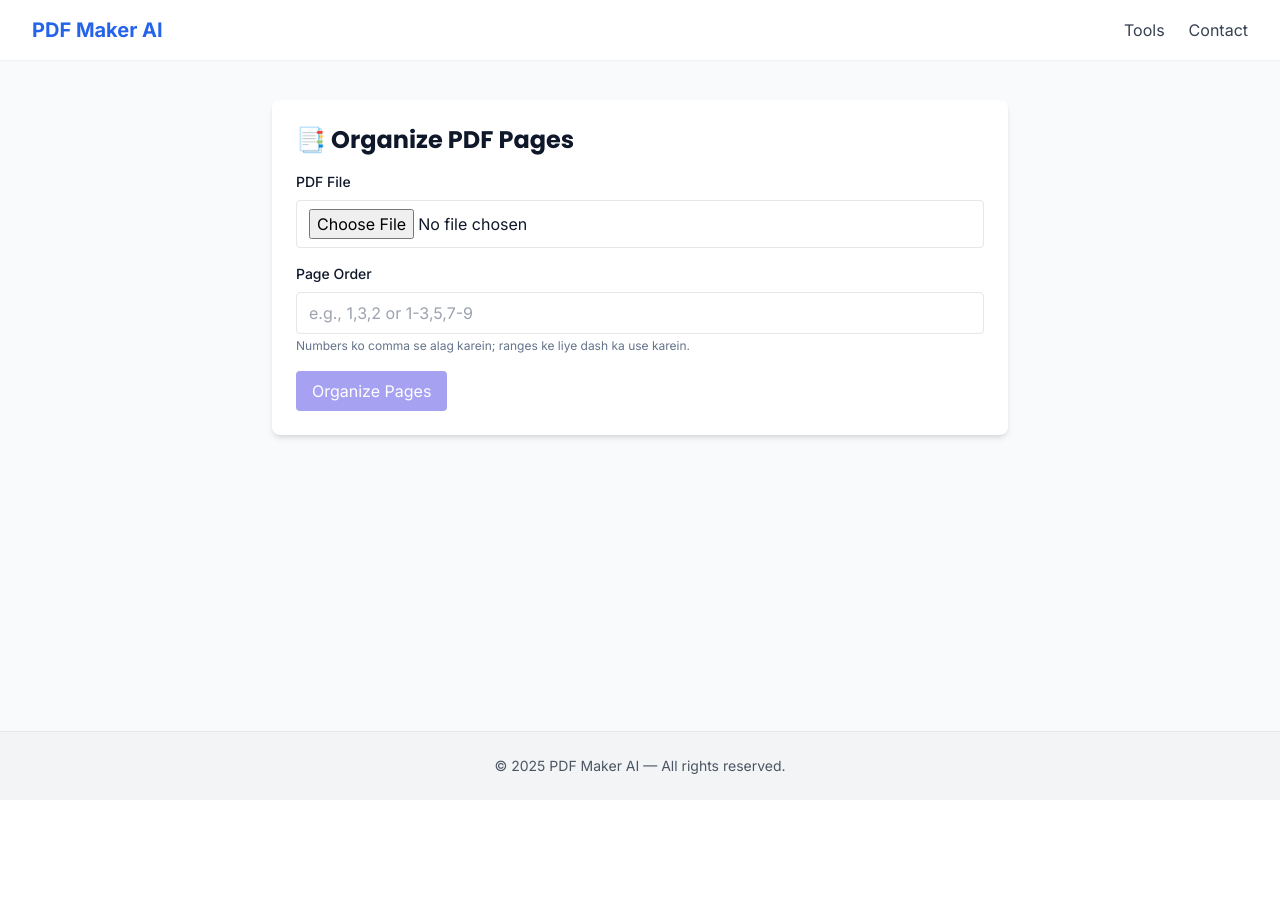
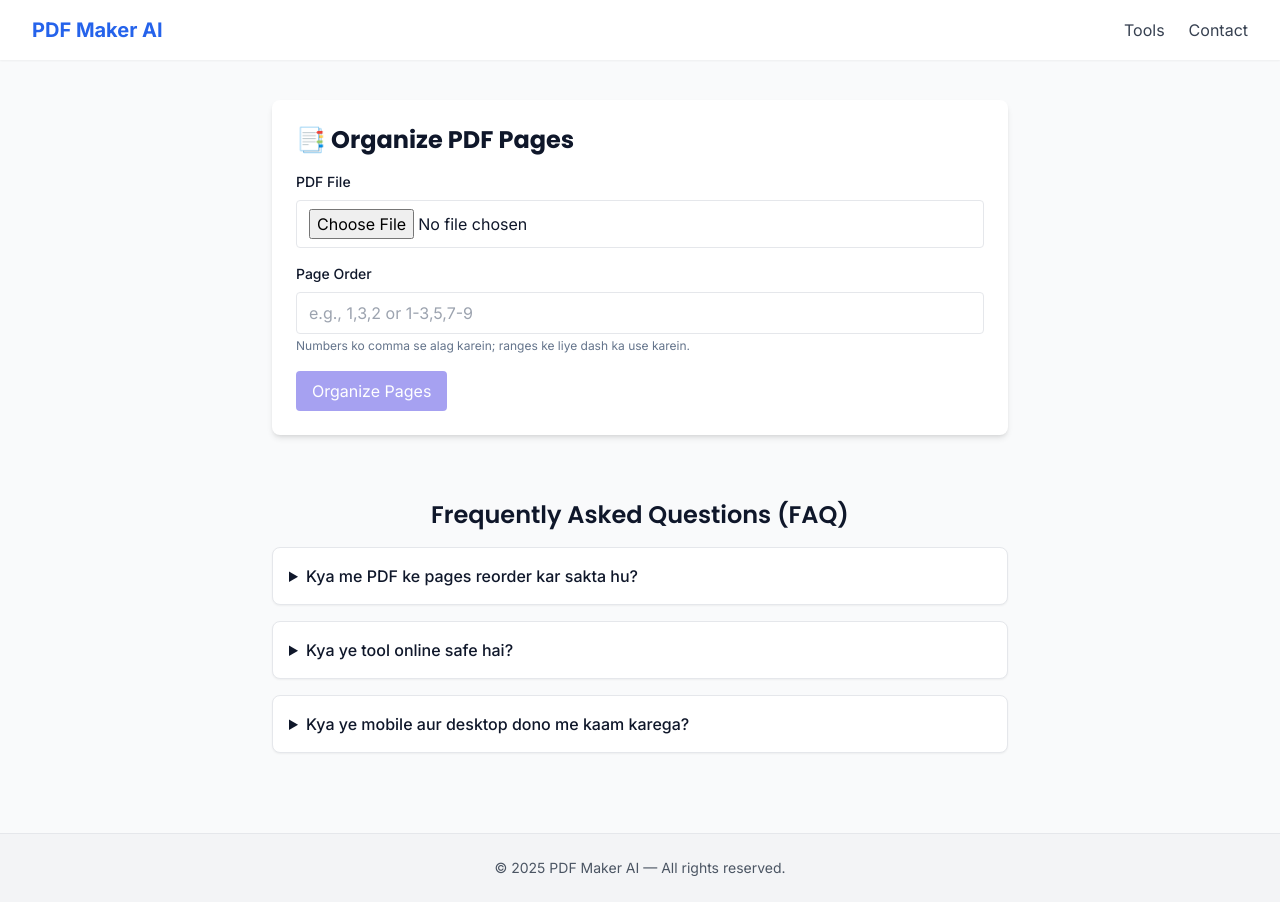
Before and after one commit to studybuild576-commits/my-tool-website, a Next.js app: page /pdf-organize in a window 1280 px wide. Before the commit the page ends 800 px from the top, so only its background shows below. Built offline with nearby package versions, Linux system fonts and the light colour scheme.

Commit message:
Update page.tsx

```diff
--- a/app/pdf-organize/page.tsx
+++ b/app/pdf-organize/page.tsx
@@ -5,51 +5,148 @@ import PDFOrganizeTool from "@/components/PDFOrganizeTool";
 export const metadata: Metadata = {
   title: "Organize PDF Pages — Reorder, Select Ranges (Free, Private)",
   description:
-    "PDF pages ko reorder karein ya custom ranges choose karein (e.g., 1,3,2 ya 1-3,5,7-9). In‑browser processing, bina upload.",
+    "PDF pages ko reorder karein ya custom ranges choose karein (jaise 1,3,2 ya 1-3,5,7-9). Browser ke andar hi process hota hai — koi upload nahi, bilkul safe aur private.",
   keywords: [
     "organize pdf","reorder pdf pages","select pdf pages","page ranges pdf",
     "custom order pdf","pdf arrange pages","pdf page order","pdf-lib organize",
     "client side pdf","in browser pdf tools","free pdf organize","download organized pdf",
-    "privacy first pdf","no upload","drag drop alt","a11y friendly","seo metadata",
-    "json-ld software app","core web vitals","lighthouse friendly"
+    "privacy first pdf","no upload","drag drop reorder","a11y friendly","seo metadata",
+    "json-ld software app","core web vitals","lighthouse friendly","pdf organize hindi",
+    "pdf pages change order","pdf reorder online","pdf organize free"
   ],
   alternates: { canonical: "https://pdfmakerai.shop/pdf-organize" },
   robots: { index: true, follow: true },
   openGraph: {
     type: "website",
     url: "https://pdfmakerai.shop/pdf-organize",
-    title: "Organize PDF — Reorder Pages",
-    description: "Custom order aur ranges ke saath PDF organize karein. Browser me hi, private.",
+    title: "Organize PDF Pages — Reorder & Ranges (Free, Private)",
+    description:
+      "Custom page order aur range selection ke saath PDF organize karein — 100% browser based, fast aur secure.",
     images: [{ url: "/og-image.png", width: 1200, height: 630 }],
-    siteName: "PDF Maker AI"
+    siteName: "PDF Maker AI",
   },
   twitter: {
     card: "summary_large_image",
-    title: "Organize PDF Pages — Reorder & Ranges",
-    description: "In‑browser, private, free. Custom page order and range selection.",
-    images: ["/og-image.png"]
-  }
+    title: "Organize PDF — Free & Private",
+    description:
+      "Reorder aur custom range selection ke saath PDF organize karein — in-browser, private, no uploads.",
+    images: ["/og-image.png"],
+  },
 };
 
 export default function Page() {
+  // ✅ SoftwareApplication Schema
   const appLd = {
     "@context": "https://schema.org",
     "@type": "SoftwareApplication",
-    name: "Organize PDF",
+    name: "PDF Organize",
     applicationCategory: "UtilityApplication",
     operatingSystem: "Web",
     url: "https://pdfmakerai.shop/pdf-organize",
     isAccessibleForFree: true,
-    offers: { "@type": "Offer", price: "0", priceCurrency: "USD" }
+    offers: { "@type": "Offer", price: "0", priceCurrency: "USD" },
+    featureList: [
+      "Reorder PDF pages",
+      "Select custom page ranges",
+      "In-browser, private processing",
+    ],
+    publisher: {
+      "@type": "Organization",
+      name: "PDF Maker AI",
+      url: "https://pdfmakerai.shop",
+    },
   };
 
+  // ✅ FAQ Schema (for SEO Rich Results)
+  const faqLd = {
+    "@context": "https://schema.org",
+    "@type": "FAQPage",
+    mainEntity: [
+      {
+        "@type": "Question",
+        name: "Kya me PDF ke pages reorder kar sakta hu?",
+        acceptedAnswer: {
+          "@type": "Answer",
+          text: "Haan! Aap drag-and-drop ke zariye PDF pages ko apne hisaab se reorder kar sakte hain aur custom ranges bhi de sakte hain jaise 1,3,5-8.",
+        },
+      },
+      {
+        "@type": "Question",
+        name: "Kya ye tool online safe hai?",
+        acceptedAnswer: {
+          "@type": "Answer",
+          text: "Bilkul. Ye poora process aapke browser me hota hai — koi upload ya data share nahi hota, 100% private aur secure.",
+        },
+      },
+      {
+        "@type": "Question",
+        name: "Kya ye mobile aur desktop dono me kaam karega?",
+        acceptedAnswer: {
+          "@type": "Answer",
+          text: "Haan, PDF Organize tool sabhi devices aur browsers par seamlessly kaam karta hai — mobile, tablet, ya PC.",
+        },
+      },
+    ],
+  };
+
+  // ✅ Final Render
   return (
     <main className="max-w-3xl mx-auto px-4 py-10">
+      {/* JSON-LD Schema Scripts */}
       <script
         type="application/ld+json"
-        dangerouslySetInnerHTML={{ __html: JSON.stringify(appLd).replace(/</g, "\\u003c") }}
+        dangerouslySetInnerHTML={{
+          __html: JSON.stringify(appLd).replace(/</g, "\\u003c"),
+        }}
       />
+      <script
+        type="application/ld+json"
+        dangerouslySetInnerHTML={{
+          __html: JSON.stringify(faqLd).replace(/</g, "\\u003c"),
+        }}
+      />
+
+      {/* Tool Component */}
       <PDFOrganizeTool />
+
+      {/* FAQ Section (Visible UI for UX + SEO) */}
+      <section className="mt-16">
+        <h2 className="text-2xl font-semibold mb-4 text-center">
+          Frequently Asked Questions (FAQ)
+        </h2>
+        <div className="space-y-4">
+          <details className="border rounded-lg p-4 bg-white shadow-sm">
+            <summary className="font-medium cursor-pointer">
+              Kya me PDF ke pages reorder kar sakta hu?
+            </summary>
+            <p className="mt-2 text-gray-700">
+              Haan! Aap drag-and-drop ke zariye PDF pages ko apne hisaab se
+              reorder kar sakte hain aur custom ranges bhi de sakte hain jaise
+              1,3,5-8.
+            </p>
+          </details>
+
+          <details className="border rounded-lg p-4 bg-white shadow-sm">
+            <summary className="font-medium cursor-pointer">
+              Kya ye tool online safe hai?
+            </summary>
+            <p className="mt-2 text-gray-700">
+              Bilkul. Ye poora process aapke browser me hota hai — koi upload ya
+              data share nahi hota, 100% private aur secure.
+            </p>
+          </details>
+
+          <details className="border rounded-lg p-4 bg-white shadow-sm">
+            <summary className="font-medium cursor-pointer">
+              Kya ye mobile aur desktop dono me kaam karega?
+            </summary>
+            <p className="mt-2 text-gray-700">
+              Haan, PDF Organize tool sabhi devices aur browsers par seamlessly
+              kaam karta hai — mobile, tablet, ya PC.
+            </p>
+          </details>
+        </div>
+      </section>
     </main>
   );
 }
```
